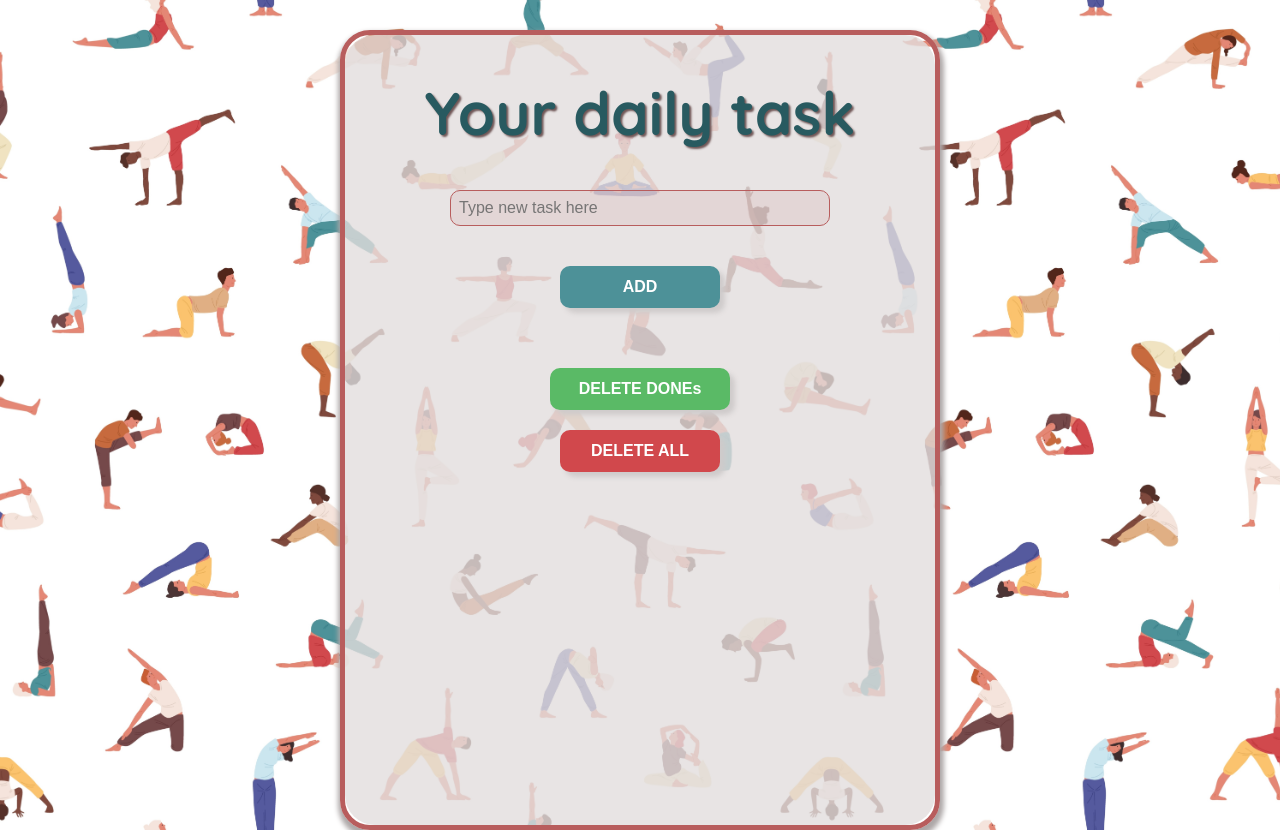
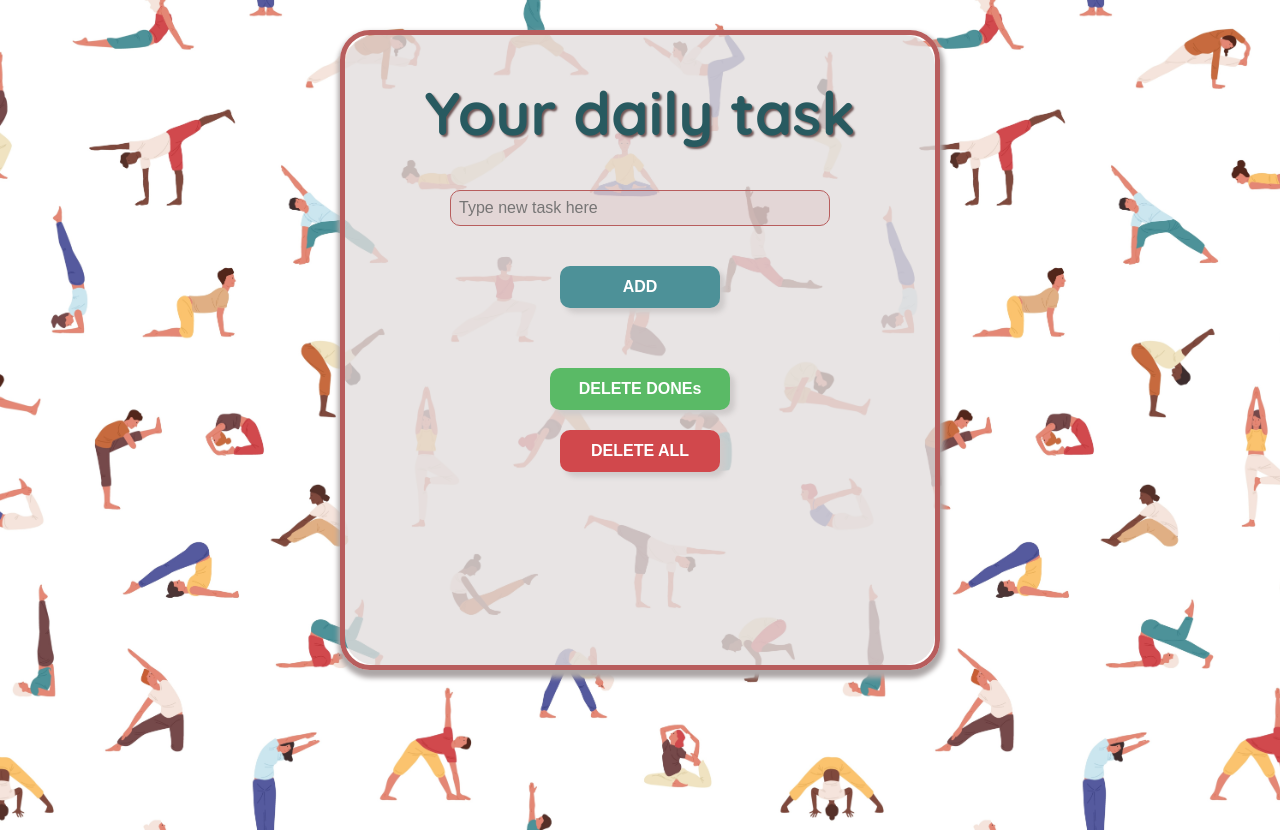
Before and after one commit to nlangerbeins/react-to-do-list, a React (Create React App) app: page / in a window 1280 px wide. Built offline with nearby package versions, Linux system fonts and the light colour scheme.

Commit message:
changed height

```diff
--- a/src/App.css
+++ b/src/App.css
@@ -8,19 +8,19 @@ body {
     background-image: url(/src/bg.jpeg);
     background-size: contain;
     background-repeat: repeat;
-    min-height: 100vh;
+    height: 100vh;
     font-family: 'Quicksand', sans-serif;
     background-color: #fff;
 }
 
 .wrapper {
-    margin: 0 20px;
+    margin: 30px 20px;
 }
 
 .wrapper_mobil {
     max-width: 600px;
-    min-height: 100vh;
-    margin: 30px auto 0;
+    min-height: 80vh;
+    margin: 0px auto 0;
     box-shadow: 1px 5px 5px 3px rgb(173, 167, 167);
     display: flex;
     flex-direction: column;
@@ -147,7 +147,7 @@ li {
 
 @media all and (max-width: 768px) {
     .wrapper {
-        margin: 20px 20px;
+        margin: 20px 20px 0;
     }
 
     .wrapper_mobil {
```
